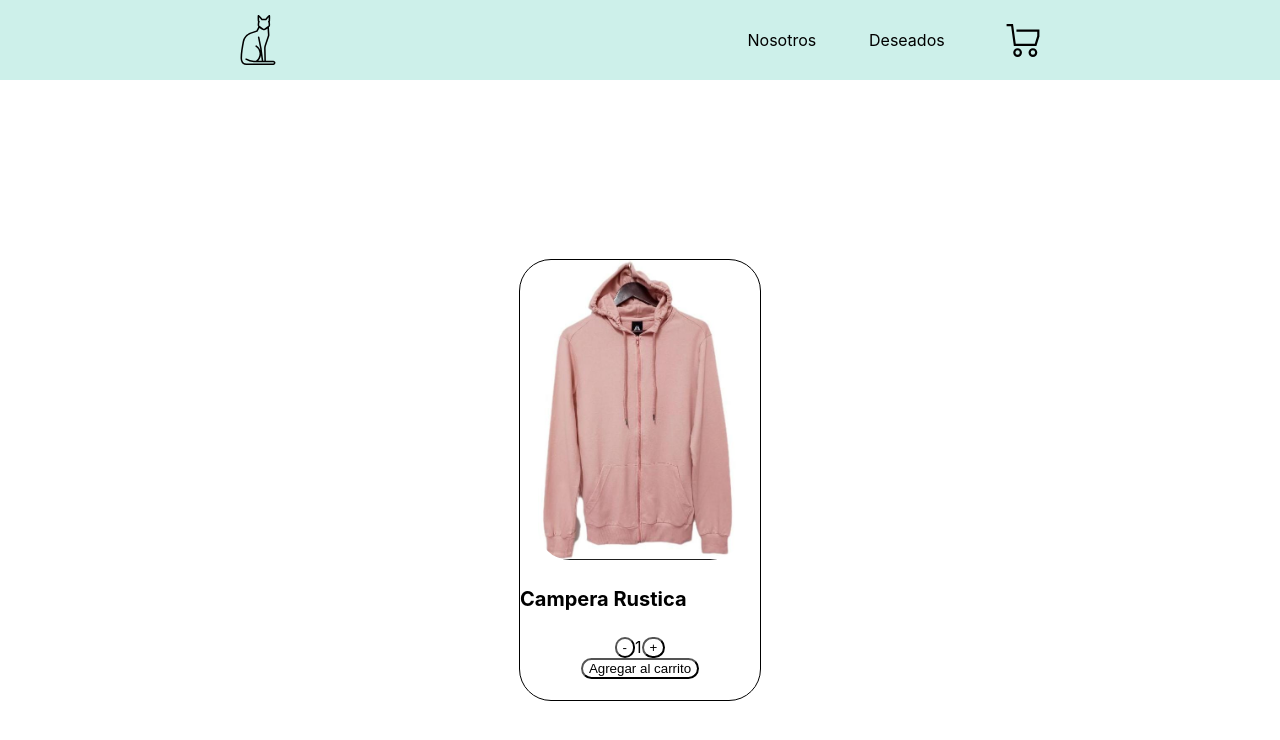
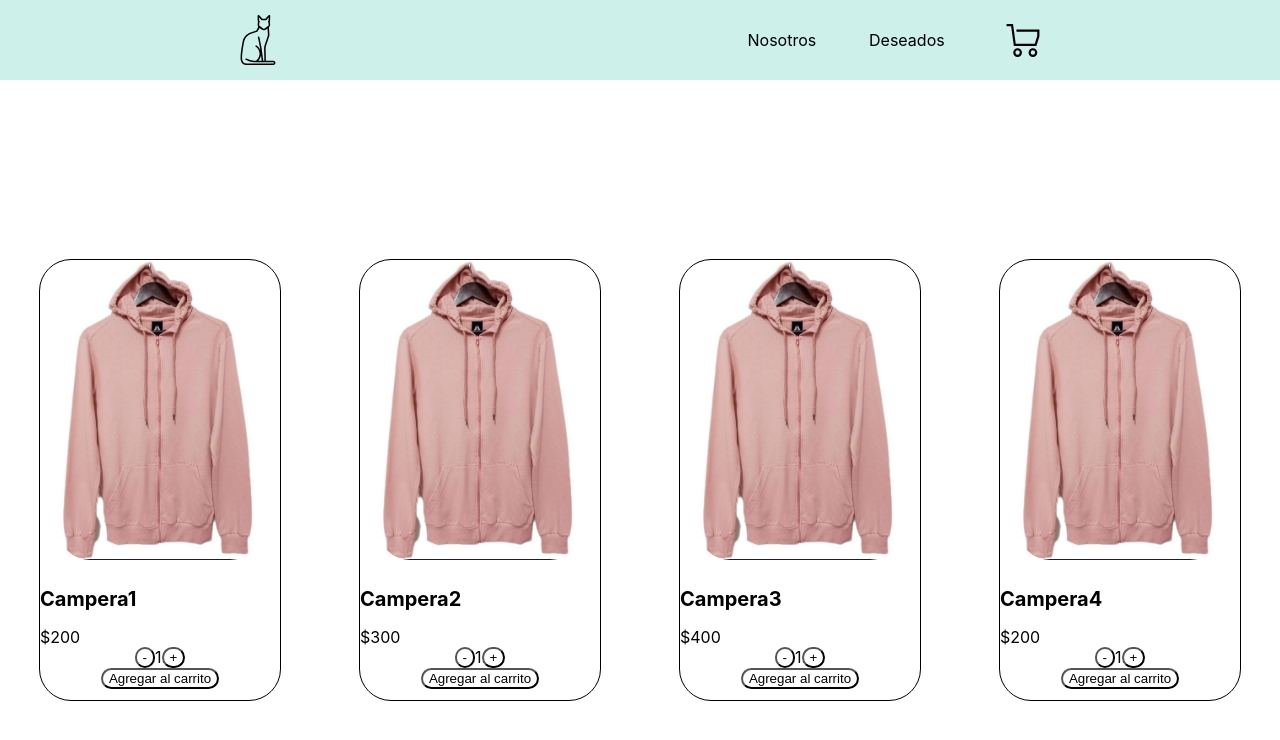
Before and after one commit to MaitaJv/ProyectoReactJavierMaita, a React (Create React App) app: page / in a window 1280 px wide. Shown: the top 740 px of the page. Built offline with nearby package versions, Linux system fonts and the light colour scheme.

Commit message:
Desafío: Catálogo con MAPS y Promises

```diff
--- /dev/null
+++ b/src/componentes/ItemListContainer/Item.js
@@ -0,0 +1,33 @@
+import './ItemListContainerCss.css'
+import './ItemCount/ItemCount'
+import GrowExample from 'react-bootstrap/Spinner';
+import ItemCount from './ItemCount/ItemCount';
+import React, {useState, useEffect} from 'react';
+import camperita from './../../media/campRustica.jfif'
+
+function Item ({ product }){
+
+    const onAdd = (count) => {
+        console.log(`Se agregan ${count} productos`);
+    }
+
+    return(
+        <div className='ItemListcontainer'>
+             <div className='card'>
+                <div className='info'>
+                    <div className='imagenContainer'>
+                        <img src={camperita} height='300px' className='imagen'/>
+                    </div>
+                </div>
+                <div className='nombre'>
+                    <h4 className='nombre'>{product.name}</h4>
+                    <p className='price'>${product.price}</p>
+                </div>
+                <ItemCount stock={product.stock} initial={1} onAdd={onAdd}/>
+            </div>
+        </div>)
+
+
+}
+
+export default Item
--- a/src/componentes/ItemListContainer/ItemCount/ItemCount.js
+++ b/src/componentes/ItemListContainer/ItemCount/ItemCount.js
@@ -1,6 +1,5 @@
 import React, {useState} from 'react';
 import './../ItemListContainerCss.css'
-import camperita from './../../../media/campRustica.jfif'
 
 const ItemCount = ({ initial, stock, onAdd }) => {
     const [count,setcount] = useState(initial)
@@ -18,15 +17,7 @@ const ItemCount = ({ initial, stock, onAdd }) => {
     }
 
     return (
-        <div className='card'>
-            <div className='info'>
-                <div className='imagenContainer'>
-                    <img src={camperita} height='300px' className='imagen'/>
-                </div>
-            </div>
-            <div className='nombre'>
-                <h4>Campera Rustica</h4>
-            </div>
+        <>
             <div className='contador'>
                     <button onClick={restar} className='btn'>-</button>
                     <div>{count}</div>
@@ -35,7 +26,6 @@ const ItemCount = ({ initial, stock, onAdd }) => {
                 <div className='agregarContainer'>
                 <button onClick={()=>onAdd(count)}  className='btn'>Agregar al carrito</button>
             </div>
-        </div>
-    )
+        </>)
 }
 export default ItemCount;
--- /dev/null
+++ b/src/componentes/ItemListContainer/ItemList.js
@@ -0,0 +1,17 @@
+import './ItemListContainerCss.css'
+import './ItemCount/ItemCount'
+import React, {useState, useEffect} from 'react';
+import Item from './Item';
+
+function ItemList ({ products }){
+
+    return(
+        <div className='ItemListcontainer'>
+            {products.map((product) =>
+                <Item key={product.id} product={product} />
+            )}
+        </div>
+    )
+}
+
+export default ItemList
--- a/src/componentes/ItemListContainer/ItemListContainer.js
+++ b/src/componentes/ItemListContainer/ItemListContainer.js
@@ -1,16 +1,44 @@
 import './ItemListContainerCss.css'
 import './ItemCount/ItemCount'
-import ItemCount from './ItemCount/ItemCount';
+import React, {useState, useEffect} from 'react';
+import ItemList from './ItemList';
+
+const initialProducts = [
+    {name:"Campera1", id:0, price:200, stock: 20},
+    {name:"Campera2", id:1, price:300, stock: 10},
+    {name:"Campera3", id:2, price:400, stock: 15},
+    {name:"Campera4", id:3, price:200, stock: 20},
+]
+
+const promesa = new Promise((res,rej) =>{
+    res(initialProducts)
+    console.log("5seg")
+
+})
 
 function ItemListContainer(){
 
-    const onAdd = (count) => {
-        console.log(`Se agregan ${count} productos`);
-    }
+    const [products, setProducts] = useState([]);
+    const [loading, setLoading] = useState(true)
+
+    useEffect(() => {
+
+        setTimeout(() => {
+            promesa
+                .then((data)=>{setProducts(data)})
+                .catch(()=>{console.log("esta todo mal")})
+                .finally(setLoading(false))
+        }, 2000);
+
+    }, [])
 
     return(
         <div className='ItemListcontainer'>
-            <ItemCount stock={10} initial={1} onAdd={onAdd}/>
+            {
+                loading
+                ? <p>Loading...</p>
+                : <ItemList products={products}/>
+            }
         </div>
     );
 }
--- a/src/componentes/ItemListContainer/ItemListContainerCss.css
+++ b/src/componentes/ItemListContainer/ItemListContainerCss.css
@@ -47,3 +47,12 @@ html{
     border-radius: 1rem;
     background: none;
 }
+
+.nombre{
+    margin-bottom: 0;
+}
+
+.price{
+    font-size: 1rem;
+    margin-bottom: 0;
+}
--- /dev/null
+++ b/src/componentes/ItemListContainer/Spinner.js
@@ -0,0 +1,7 @@
+import Spinner from 'react-bootstrap/Spinner';
+
+function GrowExample() {
+  return <Spinner animation="grow" />;
+}
+
+export default GrowExample;
```
Lines whose indentation alone changed are shown as unchanged.
